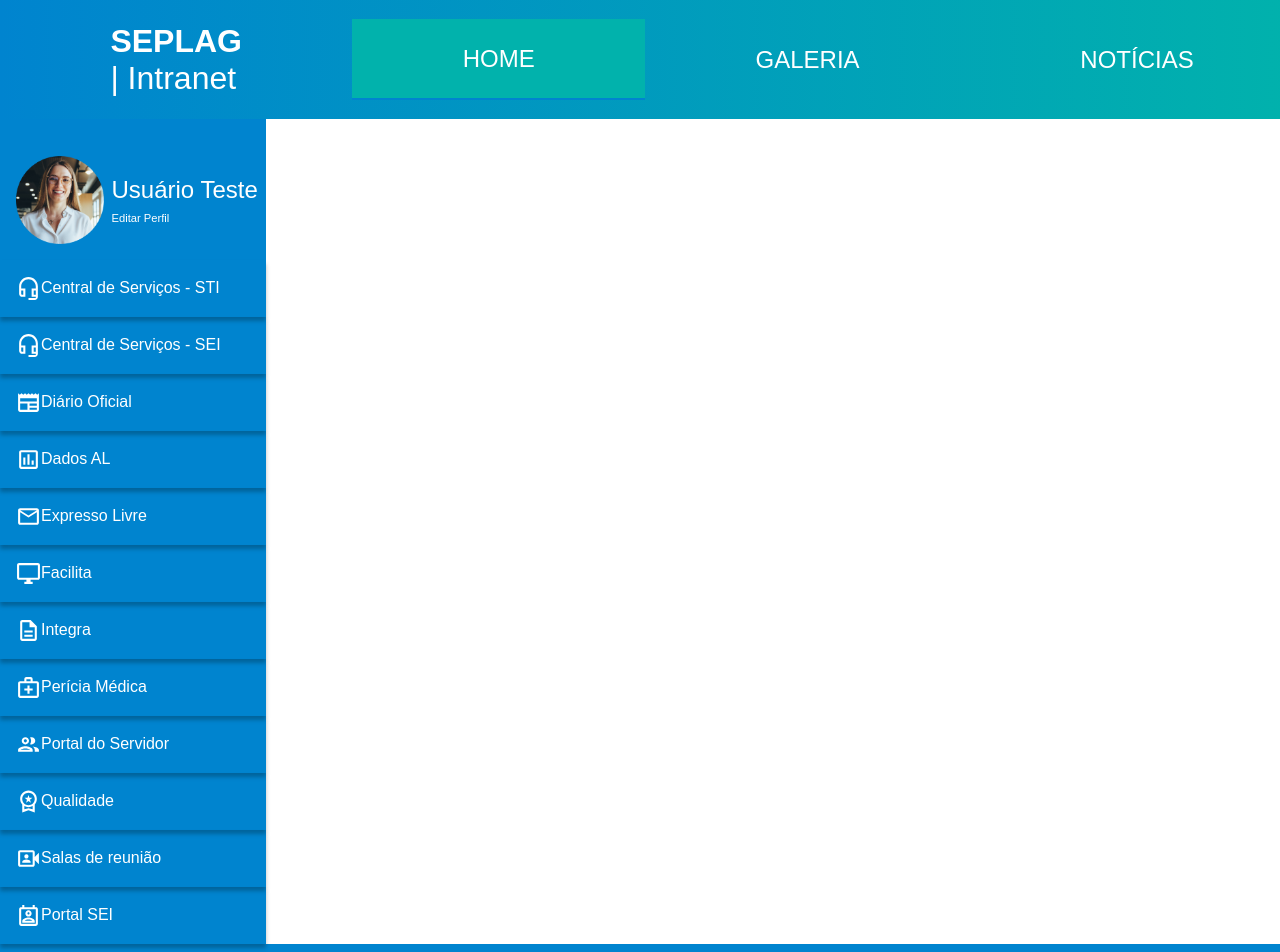
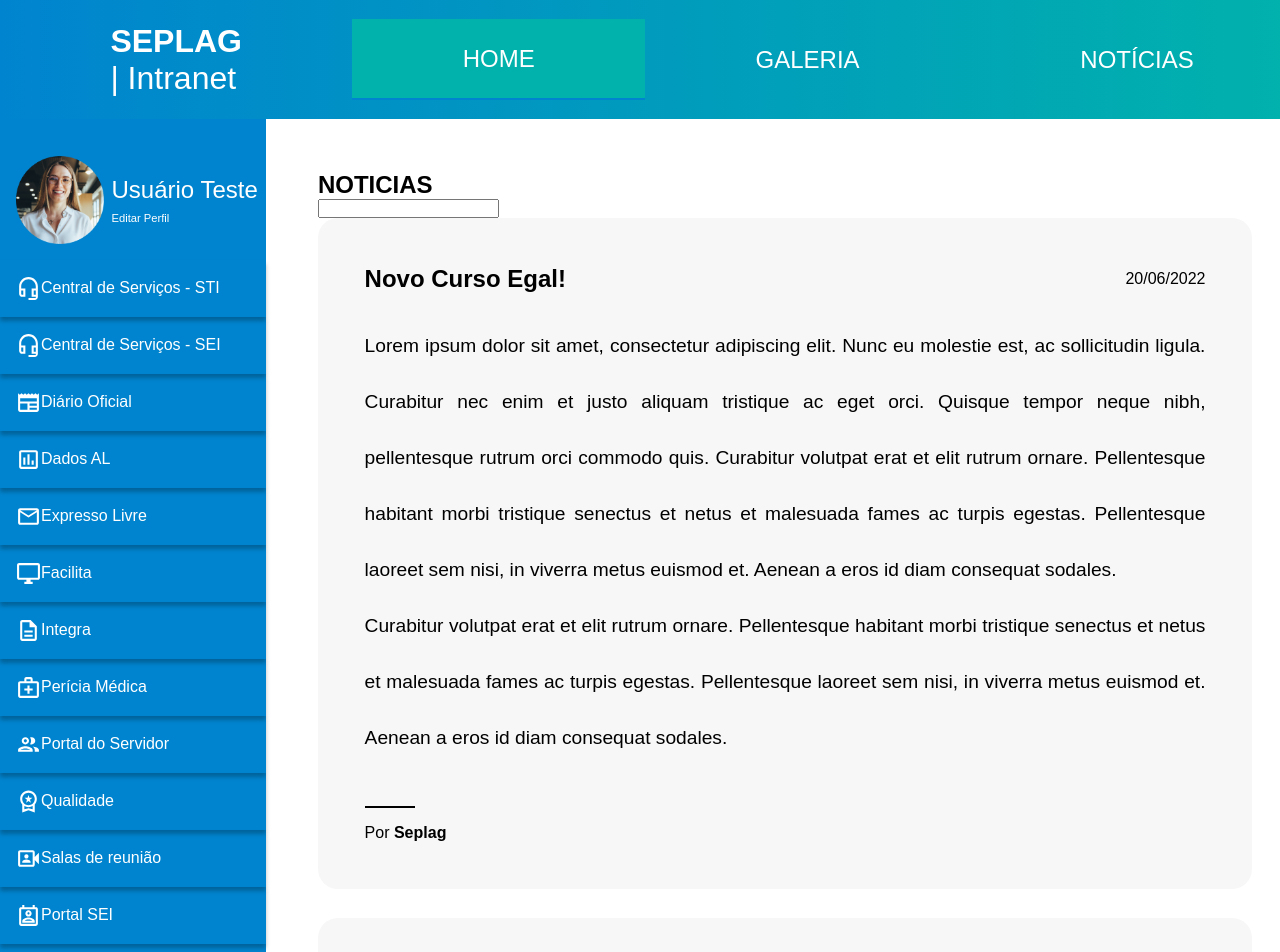
Before and after one commit to PomboObeso/seplag_desafioReact, a React (Create React App) app: page / in a window 1280 px wide. Shown: the top 952 px of the page. Built offline with nearby package versions, Linux system fonts and the light colour scheme; a web font is replaced by a local one.

Commit message:
card de noticias completo estilizacao e disposicao

```diff
--- a/src/App.js
+++ b/src/App.js
@@ -4,6 +4,7 @@ import Footer from './components/Footer';
 import Galeria from './components/Galeria';
 import Header from './components/Header';
 import Home from './components/Home';
+import Noticias from './components/Noticias';
 import SubFooter from './components/SubFooter';
 
 function App() {
@@ -14,6 +15,7 @@ function App() {
         <Aside/>
         {/* <Home/> */}
         {/* <Galeria/> */}
+        <Noticias/>
       </main>
       <SubFooter/>
       <Footer/>
--- a/src/components/Noticias/Noticias.css
+++ b/src/components/Noticias/Noticias.css
@@ -0,0 +1,47 @@
+.noticias__main {
+    padding: 5%;
+}
+
+.noticias__lista {
+    display: flex;
+    flex-direction: column;
+    row-gap: 1.8rem;
+}
+
+.noticia__card{
+    display: flex;
+    flex-direction: column;
+    padding:5%;
+    width: 90%;
+
+    background-color: var(--cinza-card);
+    border-radius: 20px;
+}
+
+.card__head {
+    display: flex;
+    justify-content: space-between;
+    align-items: center;
+
+    margin-bottom: 1.6rem;
+}
+
+.card__post {
+    font-weight: 300;
+    text-align: justify;
+    font-size: 1.2rem;
+    line-height: 3.5rem;
+    margin-bottom: 1.5rem;
+}
+
+.card__title {
+    font-size: 1.5rem;
+}
+
+.noticia__card hr {
+    border: none;
+    width: 50px;
+    height: 2px;
+    margin: 1rem 0;
+    background-color: #000;
+}
--- a/src/components/Noticias/index.js
+++ b/src/components/Noticias/index.js
@@ -18,9 +18,10 @@ const Noticias = () => {
                                 </div>
                                 <article className='card__post'>
                                 Lorem ipsum dolor sit amet, consectetur adipiscing elit. Nunc eu molestie est, ac sollicitudin ligula. Curabitur nec enim et justo aliquam tristique ac eget orci. Quisque tempor neque nibh, pellentesque rutrum orci commodo quis. Curabitur volutpat erat et elit rutrum ornare. Pellentesque habitant morbi tristique senectus et netus et malesuada fames ac turpis egestas. Pellentesque laoreet sem nisi, in viverra metus euismod et. Aenean a eros id diam consequat sodales.
-                                <br/>Curabitur volutpat erat et elit rutrum ornare. Pellentesque habitant morbi tristique senectus et netus et malesuada fames ac turpis egestas. Pellentesque laoreet sem nisi, in viverra metus euismod et. Aenean a eros id diam consequat sodales. __
+                                <br/>Curabitur volutpat erat et elit rutrum ornare. Pellentesque habitant morbi tristique senectus et netus et malesuada fames ac turpis egestas. Pellentesque laoreet sem nisi, in viverra metus euismod et. Aenean a eros id diam consequat sodales.
                                 </article>
-                                <p className='card__autor'>Por Seplag</p>
+                                <hr/>
+                                <p className='card__autor'>Por <strong>Seplag</strong></p>
                             </div>
                         </li>
                         <li className='noticias__item'>
@@ -31,9 +32,10 @@ const Noticias = () => {
                                 </div>
                                 <article className='card__post'>
                                     Lorem ipsum dolor sit amet, consectetur adipiscing elit. Nunc eu molestie est, ac sollicitudin ligula. Curabitur nec enim et justo aliquam tristique ac eget orci. Quisque tempor neque nibh, pellentesque rutrum orci commodo quis. Curabitur volutpat erat et elit rutrum ornare. Pellentesque habitant morbi tristique senectus et netus et malesuada fames ac turpis egestas. Pellentesque laoreet sem nisi, in viverra metus euismod et. Aenean a eros id diam consequat sodales.
-                                    <br/>Curabitur volutpat erat et elit rutrum ornare. Pellentesque habitant morbi tristique senectus et netus et malesuada fames ac turpis egestas. Pellentesque laoreet sem nisi, in viverra metus euismod et. Aenean a eros id diam consequat sodales. __
+                                    <br/>Curabitur volutpat erat et elit rutrum ornare. Pellentesque habitant morbi tristique senectus et netus et malesuada fames ac turpis egestas. Pellentesque laoreet sem nisi, in viverra metus euismod et. Aenean a eros id diam consequat sodales.
                                 </article>
-                                <p className='card__autor'>Por Seplag</p>
+                                <hr/>
+                                <p className='card__autor'>Por <strong>Seplag</strong></p>
                             </div>
                         </li>
                         <li className='noticias__item'>
@@ -45,7 +47,8 @@ const Noticias = () => {
                                 <article className='card__post'>
                                     Lorem ipsum dolor sit amet, consectetur adipiscing elit. Nunc eu molestie est, ac sollicitudin ligula. Curabitur nec enim et justo aliquam tristique ac eget orci. Quisque tempor neque nibh, pellentesque rutrum orci commodo quis. Curabitur volutpat erat et elit rutrum ornare. Pellentesque habitant morbi tristique senectus et netus et malesuada fames ac turpis egestas. Pellentesque laoreet sem nisi, in viverra metus euismod et. Aenean a eros id diam consequat sodales.
                                 </article>
-                                <p className='card__autor'>Por Seplag</p>
+                                <hr/>
+                                <p className='card__autor'>Por <strong>Seplag</strong></p>
                             </div>
                         </li>
                     </ul>
```
